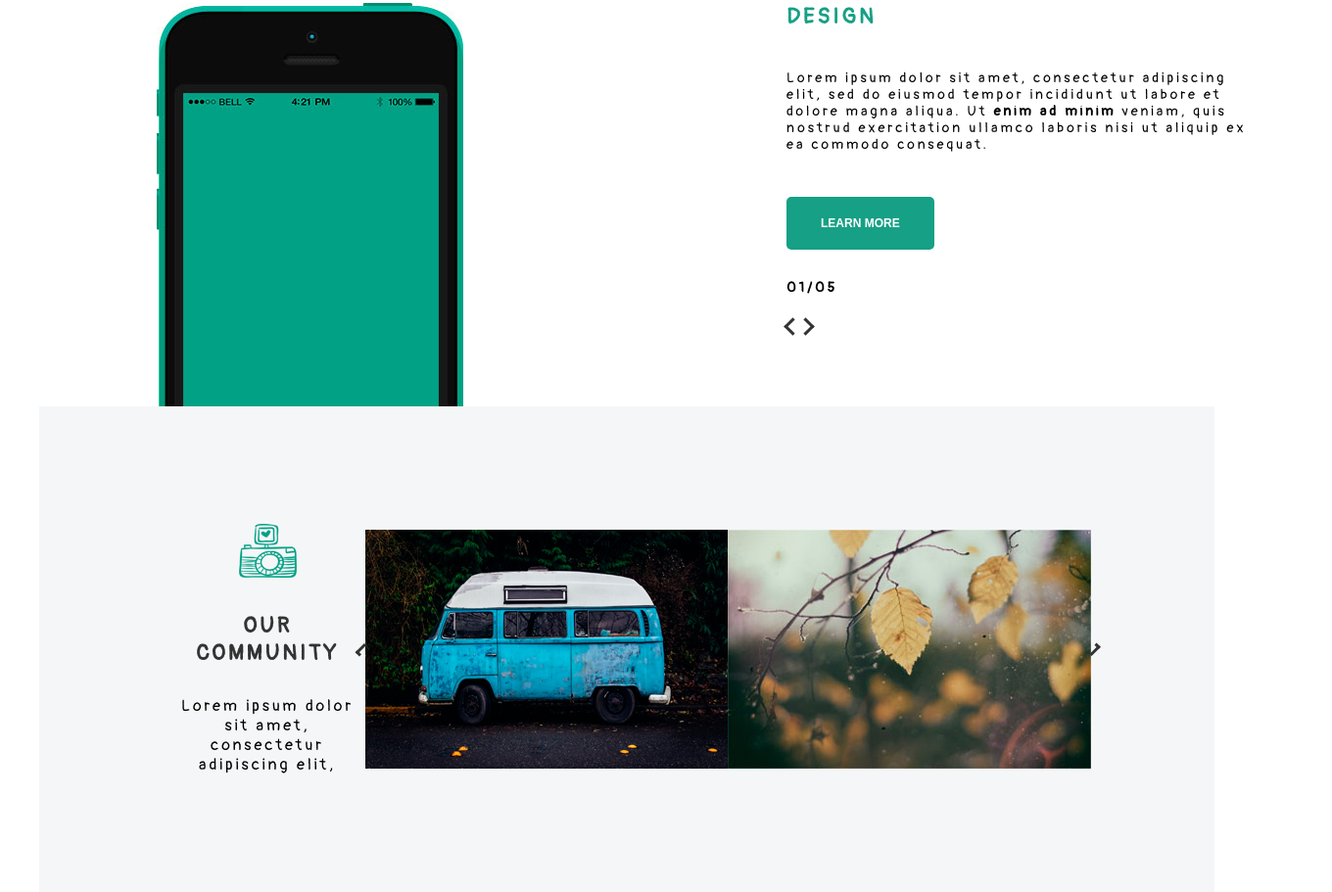
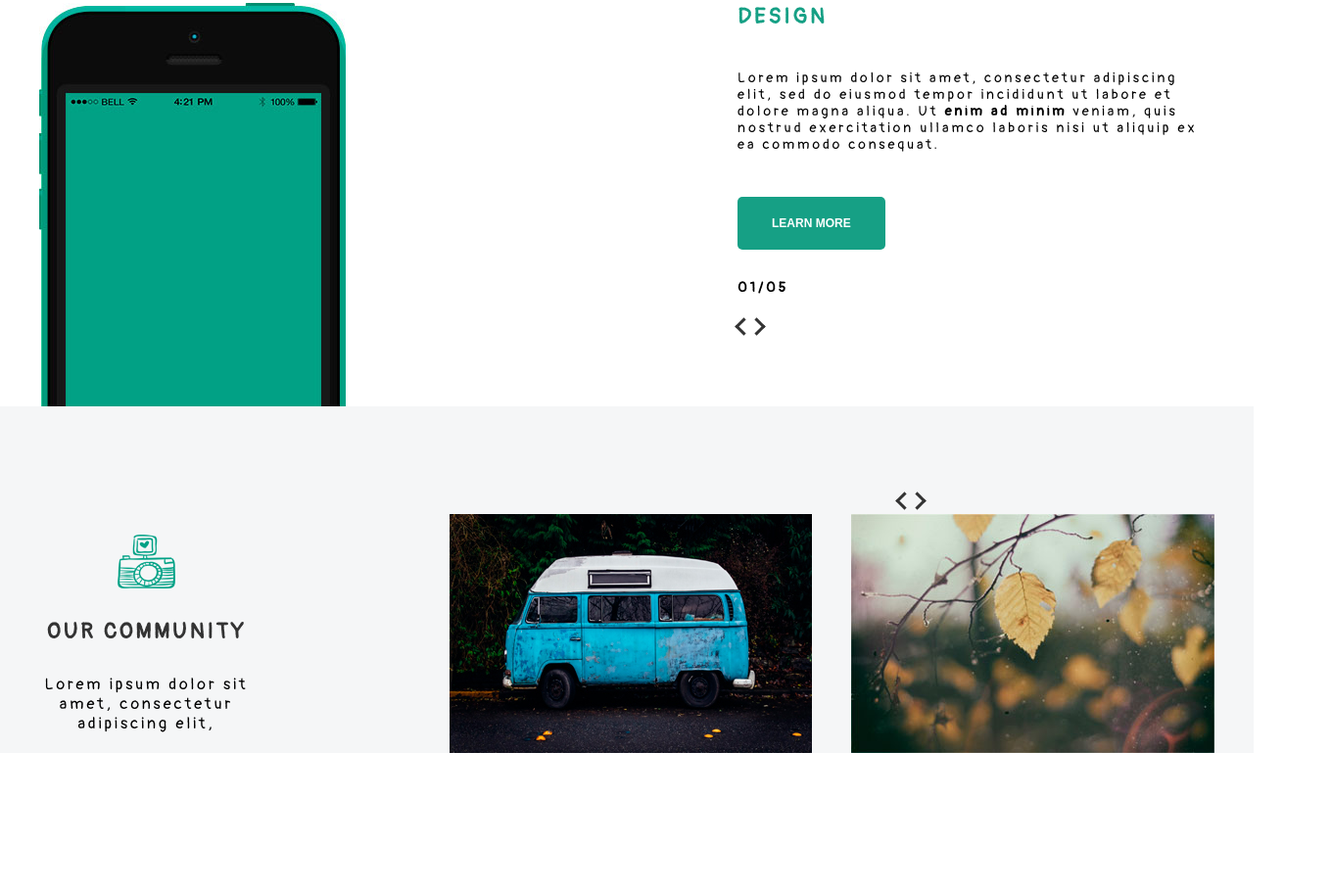
Before and after one commit to luvska/grid-learn-project, a plain HTML site: page index.html in a window 1280 px wide. Shown: the part 1407-2318 px from the top of the page at 98% size, 1360 px wide, since content can reach past the window. After the commit the page ends 2176 px from the top, so only its background shows below. Drawn offline with Linux system fonts and the light colour scheme.

Commit message:
25.06/last

```diff
--- a/assets/css/style.css
+++ b/assets/css/style.css
@@ -112,7 +112,7 @@ h1 {
 .content_second {
   width: 65%;
   padding-right: 300px;
-  margin: 110px 0 110px 120px;
+  margin: 110px 0 110px 0px;
 }
 
 .content_second h2 {
@@ -138,7 +138,7 @@ h1 {
   display: flex;
   flex-direction: row;
   justify-content: space-between;
-  margin: 110px 0 0 120px;
+  margin: 110px 0 0 0px;
   width: 100%;
 }
 .content_design p {
@@ -154,11 +154,10 @@ h1 {
   margin-bottom: 20px;
 }
 .design_text {
-  padding-right: 80px;
 }
 
 .phone {
-  padding-right: 330px;
+  padding-right: 400px;
 }
 .design_num {
   padding-top: 10px;
@@ -188,7 +187,7 @@ h1 {
   transform: rotate(45deg);
 }
 /*End of 3th DESIGN section*/
-.community {
+.section--community {
   display: flex;
   flex-direction: row;
   justify-content: space-evenly;
@@ -199,12 +198,15 @@ h1 {
   flex-direction: row;
   flex-wrap: nowrap;
   justify-content: space-evenly;
-  align-items: center;
-  margin: 120px;
-  width: 100%;
+  margin-top: 110px;
 }
 .community_inner {
-  margin-left: 20px;
+  /*width: 20%;*/
+  display: flex;
+  flex-direction: column;
+  padding-right: 200px;
+  justify-content: center;
+  align-items: center;
   text-align: center;
 }
 .community_inner p {
@@ -227,10 +229,23 @@ h1 {
   padding: 20px 0 15px 0;
 }
 .community_content .arrows {
-  display: contents;
+  display: flex;
+  position: absolute;
+  margin-top: -30px;
+  margin-left: 580px;
+}
+
+.community_gallery {
+  padding-right: 40px;
 }
 /*end of 4th community section*/
 
 /* Section Subsribe*/
+.section--subs {
+
+  background: url("/assets/images/second_bg.jpg") center no-repeat;
+  -webkit-background-size: cover;
+  background-size: cover;
+}
 .subs {
 }
--- a/index.html
+++ b/index.html
@@ -84,9 +84,9 @@
         </div>
       </div>
     </section>
-    <section class="section">
+    <section class="section section--community">
+      <!-- <div class="container">-->
       <div class="container">
-        <div class="community">
         <div class="community_content">
           <div class="community_inner">
             <img
@@ -99,17 +99,20 @@
               Lorem ipsum dolor sit amet, consectetur adipiscing elit,
             </p>
           </div>
-            <div class="arrows">
-              <img src="/assets/images/community_car.jpg" alt="" />
+          <div class="arrows"></div>
+
+          <img
+            class="community_gallery"
+            src="/assets/images/community_car.jpg"
+            alt=""
+          />
           <img src="/assets/images/community_nature.jpg" alt="" />
         </div>
       </div>
-        </div>
-      </div>
     </section>
-    <section class="section">
+    <section class="section section--subs">
+      <div class="container">
         <div class="subs">
-        <div class="subs_inner">
           <p></p>
           <div class="email"></div>
         </div>
```
Also changed, not shown: assets/images/subs_bg.jpg. Lines whose indentation alone changed are shown as unchanged.
